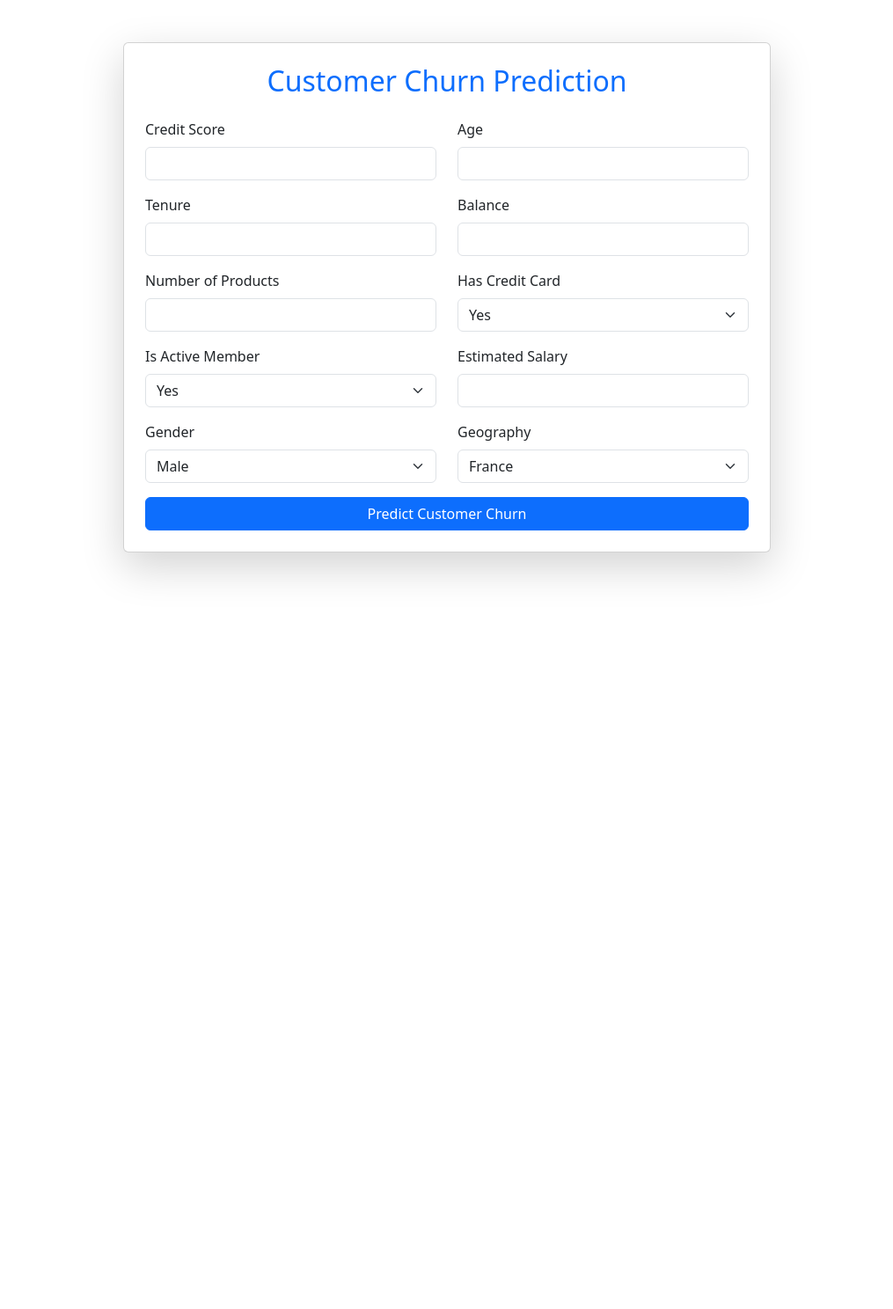
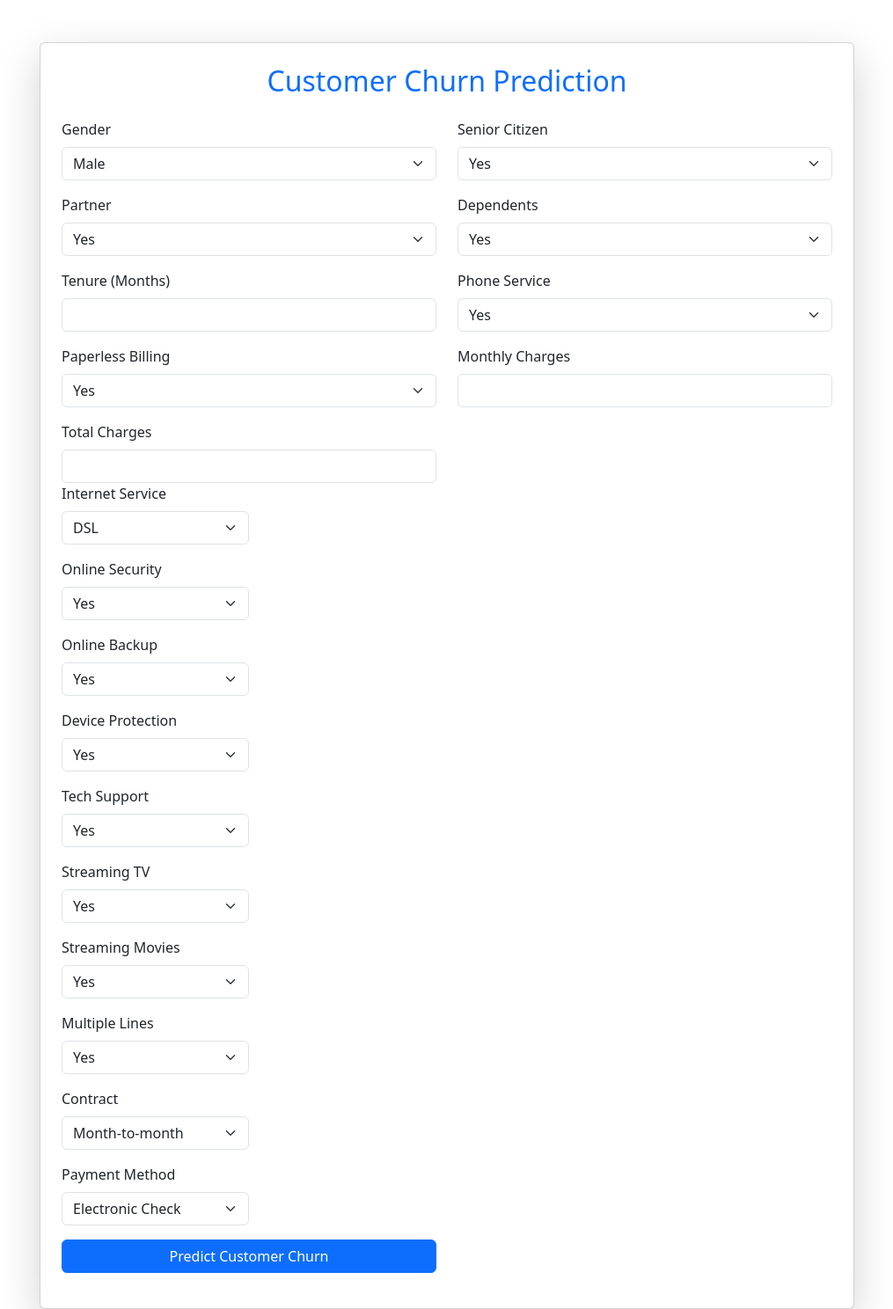
Before and after one commit to shivammishra112223-max/customer-churn-prediction, a Flask app: page / in a window 1280 px wide. Shown: the whole page at 88% size, without its empty margins (132-1147 px from the left). Before the commit the page ends 657 px from the top, so only its background shows below. Run offline with Flask 3, Linux system fonts and the light colour scheme; parts of the project's set-up code (start-up, migrations or seed data) failed here and were passed over.

Commit message:
new update

```diff
--- a/App.py
+++ b/App.py
@@ -10,84 +10,153 @@ App = Flask(__name__)
 
 model=load_model("customer_churn_ann.keras")
 scaler=joblib.load("standard_scaler.pkl")
+feature_columns = joblib.load("feature_columns.pkl")
 
 @App.route("/")
 def home():
     return render_template("Index.html")
-
 @App.route("/predict", methods=["POST"])
 def predict():
 
-    CreditScore = float(request.form["CreditScore"])
-    Age = float(request.form["Age"])
-    Tenure = float(request.form["Tenure"])
-    Balance = float(request.form["Balance"])
-    NumOfProducts = float(request.form["NumOfProducts"])
-    HasCrCard = int(request.form["HasCrCard"])
-    IsActiveMember = int(request.form["IsActiveMember"])
-    EstimatedSalary = float(request.form["EstimatedSalary"])
-    Gender = int(request.form["Gender"])
-    Geography = int(request.form["Geography"])
+    gender = int(request.form["gender"])
+    SeniorCitizen = int(request.form["SeniorCitizen"])
+    Partner = int(request.form["Partner"])
+    Dependents = int(request.form["Dependents"])
+    tenure = float(request.form["tenure"])
+    PhoneService = int(request.form["PhoneService"])
+    PaperlessBilling = int(request.form["PaperlessBilling"])
+    MonthlyCharges = float(request.form["MonthlyCharges"])
+    TotalCharges = float(request.form["TotalCharges"])
+
+    InternetService = request.form["InternetService"]
+    OnlineSecurity = request.form["OnlineSecurity"]
+    OnlineBackup = request.form["OnlineBackup"]
+    DeviceProtection = request.form["DeviceProtection"]
+    TechSupport = request.form["TechSupport"]
+    StreamingTV = request.form["StreamingTV"]
+    StreamingMovies = request.form["StreamingMovies"]
+    MultipleLines = request.form["MultipleLines"]
+    Contract = request.form["Contract"]
+    PaymentMethod = request.form["PaymentMethod"]
+
+    # यहाँ से पूरा code 4 spaces अंदर होगा
+    new_customer = pd.DataFrame({
+        ...
+    })
+
 
 
     new_customer = pd.DataFrame({
 
-    "CreditScore":[CreditScore],
-    "Age":[Age],
-    "Tenure":[Tenure],
-    "Balance":[Balance],
-    "NumOfProducts":[NumOfProducts],
-    "HasCrCard":[HasCrCard],
-    "IsActiveMember":[IsActiveMember],
-    "EstimatedSalary":[EstimatedSalary],
-    "Gender":[Gender],
-    "Geography":[Geography]
+    "gender": [gender],
+    "SeniorCitizen": [SeniorCitizen],
+    "Partner": [Partner],
+    "Dependents": [Dependents],
+    "tenure": [tenure],
+    "PhoneService": [PhoneService],
+    "PaperlessBilling": [PaperlessBilling],
+    "MonthlyCharges": [MonthlyCharges],
+    "TotalCharges": [TotalCharges],
+
+    "StreamingTV": [StreamingTV],
+    "MultipleLines": [MultipleLines],
+    "InternetService": [InternetService],
+    "OnlineSecurity": [OnlineSecurity],
+    "OnlineBackup": [OnlineBackup],
+    "DeviceProtection": [DeviceProtection],
+    "TechSupport": [TechSupport],
+    "StreamingMovies": [StreamingMovies],
+    "Contract": [Contract],
+    "PaymentMethod": [PaymentMethod]
 
 })
 
+# ---------------- Feature Engineering ----------------
+
+    new_customer["LongTermCustomer"] = (
+    new_customer["tenure"] > 24
+).astype(int)
+
+    new_customer["NewCustomer"] = (
+    new_customer["tenure"] < 12
+).astype(int)
+
+# ---------------- One Hot Encoding ----------------
+
+    new_customer = pd.get_dummies(
+    new_customer,
+    columns=[
+        "StreamingTV",
+        "MultipleLines",
+        "InternetService",
+        "OnlineSecurity",
+        "OnlineBackup",
+        "DeviceProtection",
+        "TechSupport",
+        "StreamingMovies",
+        "Contract",
+        "PaymentMethod"
+    ]
+)
+
+
+
+    new_customer = new_customer.reindex(
+    columns=feature_columns,
+    fill_value=0
+)
+
+
+
+
+# ---------------- Scaling ----------------
+
     scale_columns = [
-
-    "CreditScore",
-    "Age",
-    "Tenure",
-    "Balance",
-    "NumOfProducts",
-    "EstimatedSalary"
-
+    "SeniorCitizen",
+    "tenure",
+    "MonthlyCharges",
+    "TotalCharges"
 ]
 
     new_customer[scale_columns] = scaler.transform(
     new_customer[scale_columns]
 )
 
+# ---------------- Prediction ----------------
+
     prediction = model.predict(new_customer)
 
-    churn_probability = round(prediction[0][0] * 100,2)
+    churn_probability = float(prediction[0][0]) * 100
 
-# Confidence
-    if churn_probability >= 80:
+# ---------------- Confidence ----------------
+
+    if churn_probability >= 75:
         confidence = "High"
-    elif churn_probability >= 60:
+    elif churn_probability >= 50:
         confidence = "Medium"
     else:
         confidence = "Low"
 
-# Result
+# ---------------- Result ----------------
+
+
+
+
     if prediction[0][0] >= 0.5:
         result = "Customer Will Leave"
+        probability = round(churn_probability, 2)
+    else:
+        result = "Customer Will Stay"
+        probability = round(100 - churn_probability, 2)
 
-    else:
+# ---------------- HTML ----------------
 
-        result = "Customer Will Stay"
-
-# HTML
     return render_template(
     "index.html",
     prediction=result,
-    probability=churn_probability,
+    probability=probability,
     confidence=confidence
 )
 
-
 if __name__ == "__main__":
-     App.run(debug=True)
+    App.run(debug=True)
--- a/Trained_model.py
+++ b/Trained_model.py
@@ -148,3 +148,4 @@ print("recal",Accuracy)
 
 model.save("customer_churn_ann.keras")
 joblib.dump(Scaler, "standard_scaler.pkl")
+joblib.dump(X.columns.tolist(), "feature_columns.pkl")
--- a/templates/Index.html
+++ b/templates/Index.html
@@ -3,14 +3,14 @@
 
 <head>
 
-    <meta charset="UTF-8">
-    <meta name="viewport" content="width=device-width, initial-scale=1.0">
+<meta charset="UTF-8">
+<meta name="viewport" content="width=device-width, initial-scale=1.0">
 
-    <title>Customer Churn Prediction</title>
+<title>Customer Churn Prediction</title>
 
-    <link href="https://cdn.jsdelivr.net/npm/bootstrap@5.3.3/dist/css/bootstrap.min.css" rel="stylesheet">
+<link href="https://cdn.jsdelivr.net/npm/bootstrap@5.3.3/dist/css/bootstrap.min.css" rel="stylesheet">
 
-    <link rel="stylesheet" href="{{ url_for('static', filename='style.css') }}">
+<link rel="stylesheet" href="{{ url_for('static', filename='style.css') }}">
 
 </head>
 
@@ -20,7 +20,7 @@
 
 <div class="row justify-content-center">
 
-<div class="col-lg-8">
+<div class="col-lg-10">
 
 <div class="card shadow-lg p-4">
 
@@ -36,49 +36,22 @@ Customer Churn Prediction
 
 <div class="col-md-6 mb-3">
 
-<label class="form-label">Credit Score</label>
+<label class="form-label">Gender</label>
 
-<input type="number" class="form-control" name="CreditScore" required>
+<select class="form-select" name="gender">
+
+<option value="1">Male</option>
+<option value="0">Female</option>
+
+</select>
 
 </div>
 
 <div class="col-md-6 mb-3">
 
-<label class="form-label">Age</label>
+<label class="form-label">Senior Citizen</label>
 
-<input type="number" class="form-control" name="Age" required>
-
-</div>
-
-<div class="col-md-6 mb-3">
-
-<label class="form-label">Tenure</label>
-
-<input type="number" class="form-control" name="Tenure" required>
-
-</div>
-
-<div class="col-md-6 mb-3">
-
-<label class="form-label">Balance</label>
-
-<input type="number" class="form-control" name="Balance" required>
-
-</div>
-
-<div class="col-md-6 mb-3">
-
-<label class="form-label">Number of Products</label>
-
-<input type="number" class="form-control" name="NumOfProducts" required>
-
-</div>
-
-<div class="col-md-6 mb-3">
-
-<label class="form-label">Has Credit Card</label>
-
-<select class="form-select" name="HasCrCard">
+<select class="form-select" name="SeniorCitizen">
 
 <option value="1">Yes</option>
 <option value="0">No</option>
@@ -89,9 +62,9 @@ Customer Churn Prediction
 
 <div class="col-md-6 mb-3">
 
-<label class="form-label">Is Active Member</label>
+<label class="form-label">Partner</label>
 
-<select class="form-select" name="IsActiveMember">
+<select class="form-select" name="Partner">
 
 <option value="1">Yes</option>
 <option value="0">No</option>
@@ -102,20 +75,12 @@ Customer Churn Prediction
 
 <div class="col-md-6 mb-3">
 
-<label class="form-label">Estimated Salary</label>
+<label class="form-label">Dependents</label>
 
-<input type="number" class="form-control" name="EstimatedSalary" required>
+<select class="form-select" name="Dependents">
 
-</div>
-
-<div class="col-md-6 mb-3">
-
-<label class="form-label">Gender</label>
-
-<select class="form-select" name="Gender">
-
-<option value="1">Male</option>
-<option value="0">Female</option>
+<option value="1">Yes</option>
+<option value="0">No</option>
 
 </select>
 
@@ -123,13 +88,204 @@ Customer Churn Prediction
 
 <div class="col-md-6 mb-3">
 
-<label class="form-label">Geography</label>
+<label class="form-label">Tenure (Months)</label>
 
-<select class="form-select" name="Geography">
+<input
+type="number"
+class="form-control"
+name="tenure"
+required>
 
-<option value="0">France</option>
-<option value="1">Germany</option>
-<option value="2">Spain</option>
+</div>
+
+<div class="col-md-6 mb-3">
+
+<label class="form-label">Phone Service</label>
+
+<select class="form-select" name="PhoneService">
+
+<option value="1">Yes</option>
+<option value="0">No</option>
+
+</select>
+
+</div>
+
+<div class="col-md-6 mb-3">
+
+<label class="form-label">Paperless Billing</label>
+
+<select class="form-select" name="PaperlessBilling">
+
+<option value="1">Yes</option>
+<option value="0">No</option>
+
+</select>
+
+</div>
+
+<div class="col-md-6 mb-3">
+
+<label class="form-label">Monthly Charges</label>
+
+<input
+type="number"
+step="0.01"
+class="form-control"
+name="MonthlyCharges"
+required>
+
+</div>
+
+<div class="col-md-6 mb-3">
+
+<label class="form-label">Total Charges</label>
+
+<input
+type="number"
+step="0.01"
+class="form-control"
+name="TotalCharges"
+required>
+
+
+
+<div class="col-md-6 mb-3">
+
+<label class="form-label">Internet Service</label>
+
+<select class="form-select" name="InternetService">
+
+<option value="DSL">DSL</option>
+<option value="Fiber optic">Fiber optic</option>
+<option value="No">No</option>
+
+</select>
+
+</div>
+
+<div class="col-md-6 mb-3">
+
+<label class="form-label">Online Security</label>
+
+<select class="form-select" name="OnlineSecurity">
+
+<option value="Yes">Yes</option>
+<option value="No">No</option>
+<option value="No internet service">No Internet Service</option>
+
+</select>
+
+</div>
+
+<div class="col-md-6 mb-3">
+
+<label class="form-label">Online Backup</label>
+
+<select class="form-select" name="OnlineBackup">
+
+<option value="Yes">Yes</option>
+<option value="No">No</option>
+<option value="No internet service">No Internet Service</option>
+
+</select>
+
+</div>
+
+<div class="col-md-6 mb-3">
+
+<label class="form-label">Device Protection</label>
+
+<select class="form-select" name="DeviceProtection">
+
+<option value="Yes">Yes</option>
+<option value="No">No</option>
+<option value="No internet service">No Internet Service</option>
+
+</select>
+
+</div>
+
+<div class="col-md-6 mb-3">
+
+<label class="form-label">Tech Support</label>
+
+<select class="form-select" name="TechSupport">
+
+<option value="Yes">Yes</option>
+<option value="No">No</option>
+<option value="No internet service">No Internet Service</option>
+
+</select>
+
+</div>
+
+<div class="col-md-6 mb-3">
+
+<label class="form-label">Streaming TV</label>
+
+<select class="form-select" name="StreamingTV">
+
+<option value="Yes">Yes</option>
+<option value="No">No</option>
+<option value="No internet service">No Internet Service</option>
+
+</select>
+
+</div>
+
+<div class="col-md-6 mb-3">
+
+<label class="form-label">Streaming Movies</label>
+
+<select class="form-select" name="StreamingMovies">
+
+<option value="Yes">Yes</option>
+<option value="No">No</option>
+<option value="No internet service">No Internet Service</option>
+
+</select>
+
+</div>
+
+<div class="col-md-6 mb-3">
+
+<label class="form-label">Multiple Lines</label>
+
+<select class="form-select" name="MultipleLines">
+
+<option value="Yes">Yes</option>
+<option value="No">No</option>
+<option value="No phone service">No Phone Service</option>
+
+</select>
+
+</div>
+
+<div class="col-md-6 mb-3">
+
+<label class="form-label">Contract</label>
+
+<select class="form-select" name="Contract">
+
+<option value="Month-to-month">Month-to-month</option>
+<option value="One year">One year</option>
+<option value="Two year">Two year</option>
+
+</select>
+
+</div>
+
+<div class="col-md-6 mb-3">
+
+<label class="form-label">Payment Method</label>
+
+<select class="form-select" name="PaymentMethod">
+
+<option value="Electronic check">Electronic Check</option>
+<option value="Mailed check">Mailed Check</option>
+<option value="Bank transfer (automatic)">Bank Transfer</option>
+<option value="Credit card (automatic)">Credit Card</option>
 
 </select>
 
@@ -137,7 +293,9 @@ Customer Churn Prediction
 
 <div class="col-md-12">
 
-<button type="submit" class="btn btn-primary w-100">
+<button
+type="submit"
+class="btn btn-primary w-100">
 
 Predict Customer Churn
 
@@ -159,11 +317,11 @@ Predict Customer Churn
 
 <h4>❌ {{ prediction }}</h4>
 
-<p><strong>Probability:</strong> {{ probability }}%</p>
+<p><strong>Probability :</strong> {{ probability }}%</p>
 
-<p><strong>Confidence:</strong> {{ confidence }}</p>
+<p><strong>Confidence :</strong> {{ confidence }}</p>
 
-<p><strong>Status:</strong> Prediction Successful</p>
+<p><strong>Status :</strong> Prediction Successful</p>
 
 </div>
 
@@ -173,17 +331,15 @@ Predict Customer Churn
 
 <h4>✅ {{ prediction }}</h4>
 
-<p><strong>Probability:</strong> {{ probability }}%</p>
+<p><strong>Probability :</strong> {{ probability }}%</p>
 
-<p><strong>Confidence:</strong> {{ confidence }}</p>
+<p><strong>Confidence :</strong> {{ confidence }}</p>
 
-<p><strong>Status:</strong> Prediction Successful</p>
+<p><strong>Status :</strong> Prediction Successful</p>
 
 </div>
 
 {% endif %}
-
-</div>
 
 {% endif %}
 
@@ -198,3 +354,7 @@ Predict Customer Churn
 </body>
 
 </html>
+
+
+
+</div>
```
Also changed, not shown: 2 other files.
